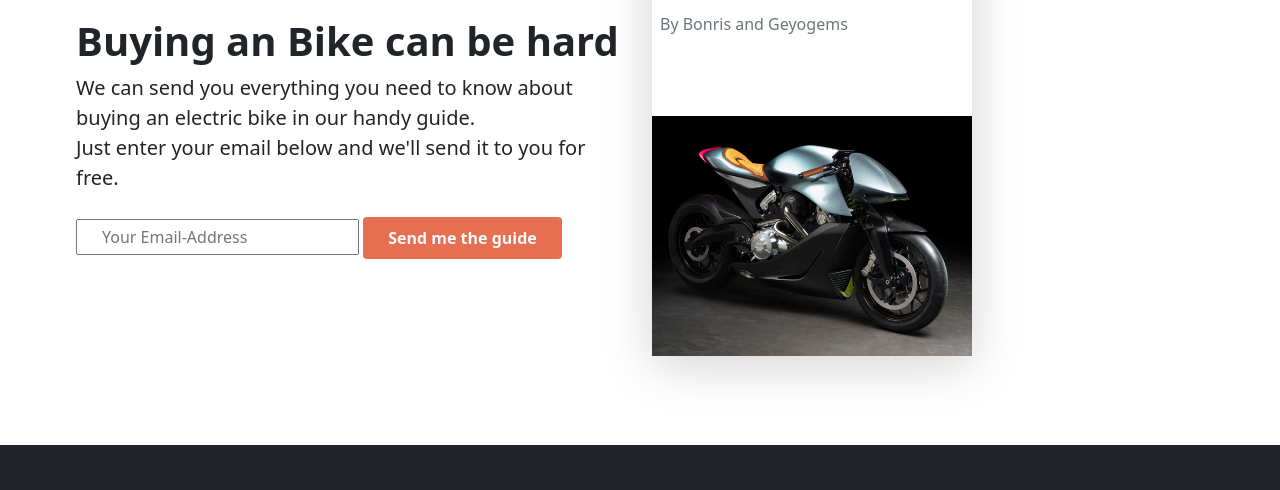
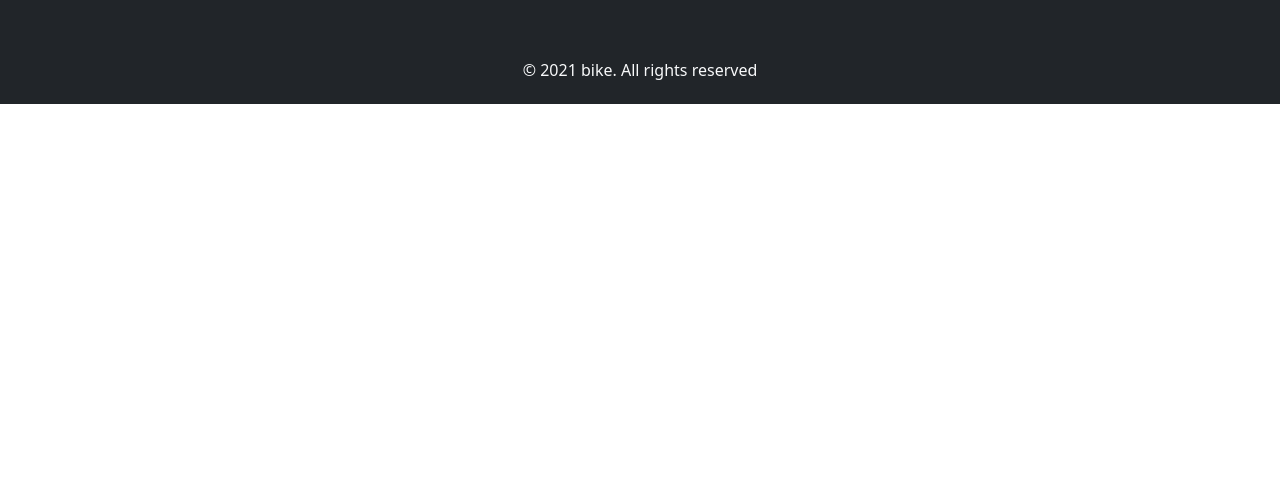
Before and after one commit to nusnishat/honda-cbr, a plain HTML site: page index.html in a window 1280 px wide. Shown: the part 3350-3840 px from the top of the page. After the commit the page ends 3454 px from the top, so only its background shows below. Drawn offline with Linux system fonts and the light colour scheme.

Commit message:
third commit

```diff
--- a/index.html
+++ b/index.html
@@ -245,7 +245,7 @@
           </div>
         </section>
         <!-- guide section -->
-        <section class="guide py-5 mt-5">
+        <!-- <section class="guide py-5 mt-5">
           <div class="body-container row">
             <div class="col-md-6 guide-description mb-4">
               <h1 class="fw-bold">Buying an Bike can be hard</h1>
@@ -265,7 +265,7 @@
               </div>
             </div>
           </div>
-        </section>
+        </section> -->
     </main>
     <!-- footer start -->
     <footer class="bg-dark pt-5 pb-3 mt-5">
```
